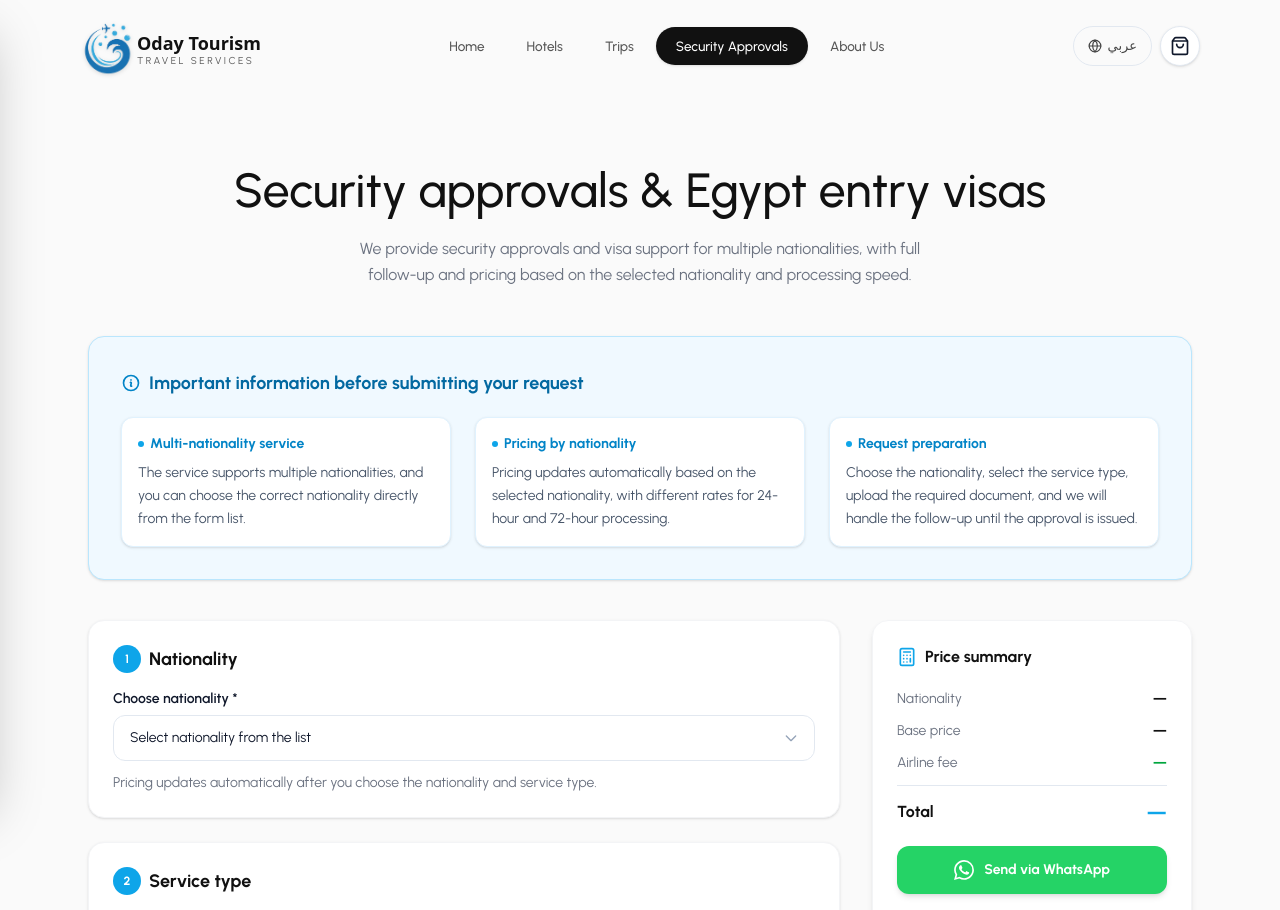
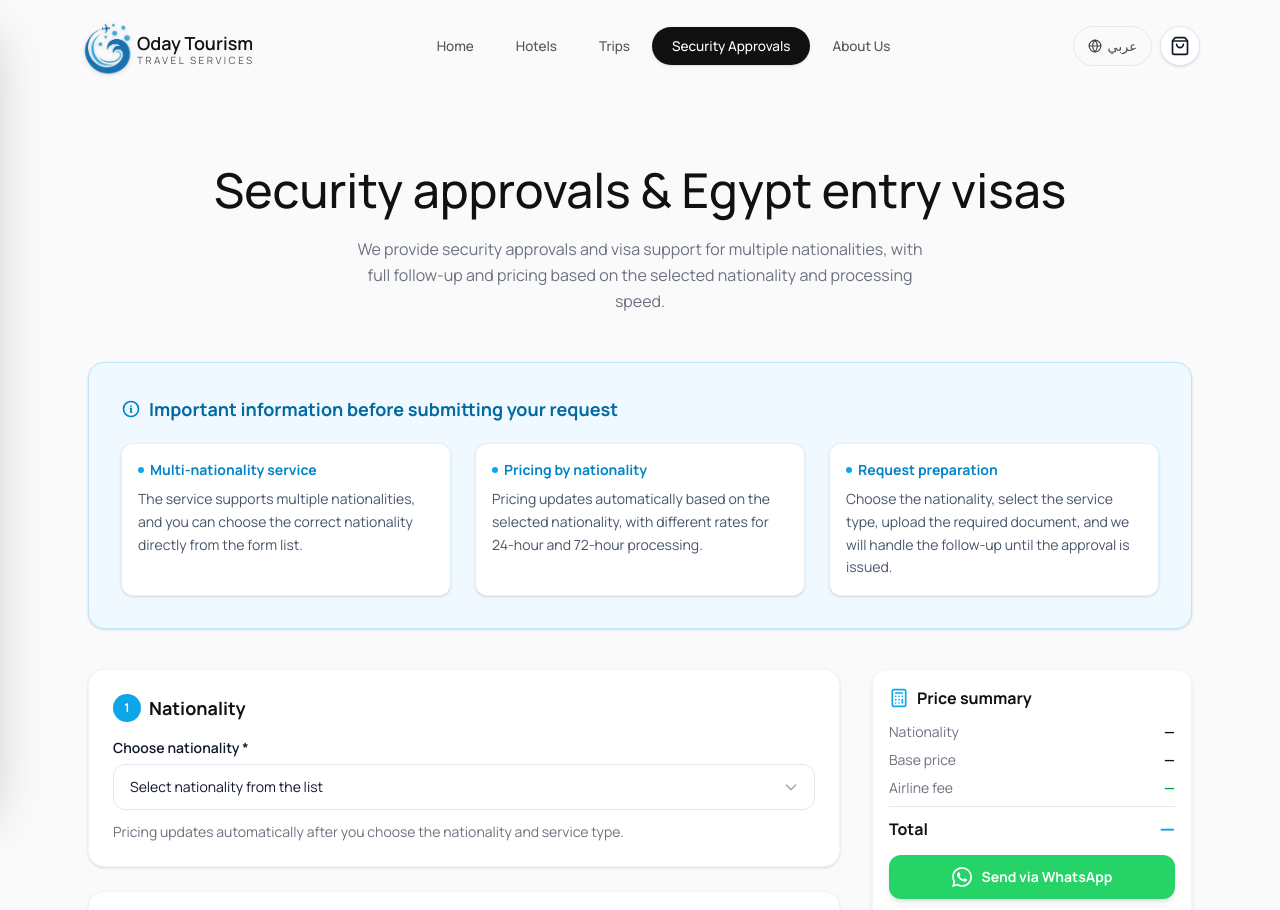
Before and after one commit to zakad00e2/oday, a Next.js app: page /en/airport-coordination in a window 1280 px wide. Shown: the top 910 px of the page. Built offline with nearby package versions, Linux system fonts and the light colour scheme.

Commit message:
feat: update font family to Manrope for consistency across components

```diff
--- a/app/globals.css
+++ b/app/globals.css
@@ -1,4 +1,4 @@
-@import url('https://fonts.googleapis.com/css2?family=Urbanist:wght@300;400;500;600;700;800&family=Cairo:wght@300;400;500;600;700;800&display=swap');
+@import url('https://fonts.googleapis.com/css2?family=Manrope:wght@300;400;500;600;700;800&family=Cairo:wght@300;400;500;600;700;800&display=swap');
 @import "tailwindcss";
 @source "../components";
 @source "../app";
@@ -15,10 +15,15 @@
   --color-accent: #2563EB;
   --color-whatsapp: #25D366;
   --font-arabic: 'Cairo', sans-serif;
-  --font-english: 'Urbanist', sans-serif;
+  --font-english: 'Manrope', sans-serif;
 }
 
 @layer base {
+  :root {
+    --font-arabic-var: 'Cairo', sans-serif;
+    --font-english-var: 'Manrope', sans-serif;
+  }
+
   * {
     margin: 0;
     padding: 0;
@@ -38,11 +43,11 @@
 
   /* Font switching based on direction */
   [dir="rtl"] body {
-    font-family: var(--font-arabic);
+    font-family: 'Cairo', sans-serif;
   }
 
   [dir="ltr"] body {
-    font-family: var(--font-english);
+    font-family: 'Manrope', sans-serif;
   }
 }
 
--- a/components/AirportCoordination.tsx
+++ b/components/AirportCoordination.tsx
@@ -393,7 +393,7 @@ export default function AirportCoordination() {
     const textAlignClass = isAr ? "text-right" : "text-left";
     const choiceTextAlignClass = isAr ? "text-right" : "text-left";
     const selectedBadgeSideClass = isAr ? "left-3" : "right-3";
-    const noteItemPaddingClass = isAr ? "pr-3" : "pl-3";
+    const noteItemPaddingClass = isAr ? "pr-5" : "pl-5";
     const noteItemBulletClass = isAr ? "right-0" : "left-0";
 
     const otherAirlines = AIRLINES.filter((a) => !a.isEgyptAir);
@@ -787,7 +787,7 @@ export default function AirportCoordination() {
                         {/* ── Right/Bottom: Price Card ───── */}
                         <div className="w-full lg:w-80 shrink-0">
                             <div className="lg:sticky lg:top-24">
-                                <div className="bg-white rounded-2xl border border-[#F3F4F6] shadow-md p-6 space-y-5">
+                                <div className="bg-white rounded-2xl border border-[#F3F4F6] shadow-md p-4 space-y-3">
                                     <h3 className="text-base font-bold text-[#111] flex items-center gap-2">
                                         <svg className="w-5 h-5 text-[#0EA5E9]" fill="none" stroke="currentColor" strokeWidth={2} viewBox="0 0 24 24" strokeLinecap="round" strokeLinejoin="round">
                                             <rect width="16" height="20" x="4" y="2" rx="2" />
@@ -804,7 +804,7 @@ export default function AirportCoordination() {
                                         {t("ملخص الأسعار", "Price summary")}
                                     </h3>
 
-                                    <div className="space-y-3 text-sm">
+                                    <div className="space-y-2 text-sm">
                                         <div className="flex justify-between items-center gap-4">
                                             <span className="text-[#6B7280]">{t("الجنسية", "Nationality")}</span>
                                             <span className={`font-bold text-[#111] ${textAlignClass}`}>
@@ -835,7 +835,7 @@ export default function AirportCoordination() {
                                     <button
                                         type="submit"
                                         disabled={loading}
-                                        className="w-full flex items-center justify-center gap-2.5 bg-[#25D366] text-white rounded-xl px-6 py-3.5 text-sm font-bold hover:bg-[#1da851] active:scale-[0.98] transition-all duration-200 shadow-md disabled:opacity-60 disabled:cursor-not-allowed"
+                                        className="w-full flex items-center justify-center gap-2.5 bg-[#25D366] text-white rounded-xl px-6 py-3 text-sm font-bold hover:bg-[#1da851] active:scale-[0.98] transition-all duration-200 shadow-md disabled:opacity-60 disabled:cursor-not-allowed"
                                     >
                                         {loading ? (
                                             <div className="w-5 h-5 border-2 border-white/30 border-t-white rounded-full animate-spin" />
--- a/components/LayoutWrapper.tsx
+++ b/components/LayoutWrapper.tsx
@@ -15,7 +15,7 @@ export default function LayoutWrapper({ children }: { children: React.ReactNode
   const segments = pathname.split("/").filter(Boolean);
   const lang = segments[0] === "ar" || segments[0] === "en" ? segments[0] : "ar";
   const dir = lang === "ar" ? "rtl" : "ltr";
-  const fontFamily = lang === "ar" ? "'Cairo', sans-serif" : "'Urbanist', sans-serif";
+  const fontFamily = lang === "ar" ? "'Cairo', sans-serif" : "'Manrope', sans-serif";
 
   // Dynamically set html attributes for lang, dir, and font
   useEffect(() => {
--- a/components/Navbar.tsx
+++ b/components/Navbar.tsx
@@ -68,8 +68,8 @@ export default function Navbar() {
           className="h-12 md:h-15 w-auto object-contain drop-shadow-sm"
         />
         <div className="flex flex-col pt-2.5">
-          <span className={`text-base md:text-lg font-semibold font-sans leading-none ${useDark ? "text-[#111]" : "text-white"}`}>Oday Tourism</span>
-          <span className={`text-[8px] md:text-[10px] uppercase tracking-[2.4px] ${useDark ? "text-[#555]" : "text-white/80"}`}>Travel Services</span>
+          <span className={`text-base md:text-lg leading-none ${useDark ? "text-[#111]" : "text-white"}`} style={{ fontFamily: "'Manrope', sans-serif", fontWeight: 600 }}>Oday Tourism</span>
+          <span className={`text-[8px] md:text-[10px] uppercase tracking-[2.4px] ${useDark ? "text-[#555]" : "text-white/80"}`} style={{ fontFamily: "'Manrope', sans-serif", fontWeight: 400 }}>Travel Services</span>
         </div>
       </Link>
 
--- a/lib/i18n/config.ts
+++ b/lib/i18n/config.ts
@@ -14,5 +14,5 @@ export function getDirection(locale: Locale): "rtl" | "ltr" {
 }
 
 export function getFontFamily(locale: Locale): string {
-  return locale === "ar" ? "'Cairo', sans-serif" : "'Urbanist', sans-serif";
+  return locale === "ar" ? "'Cairo', sans-serif" : "'Manrope', sans-serif";
 }
```
